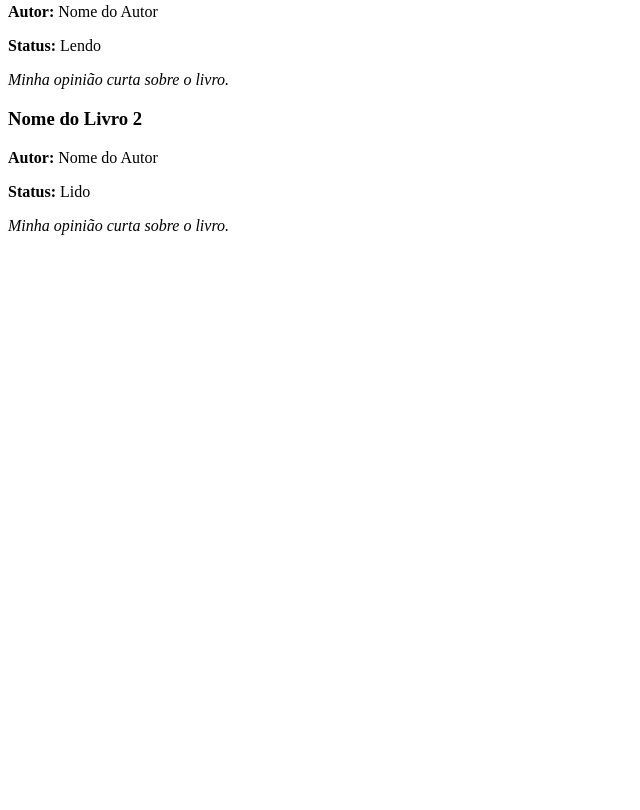
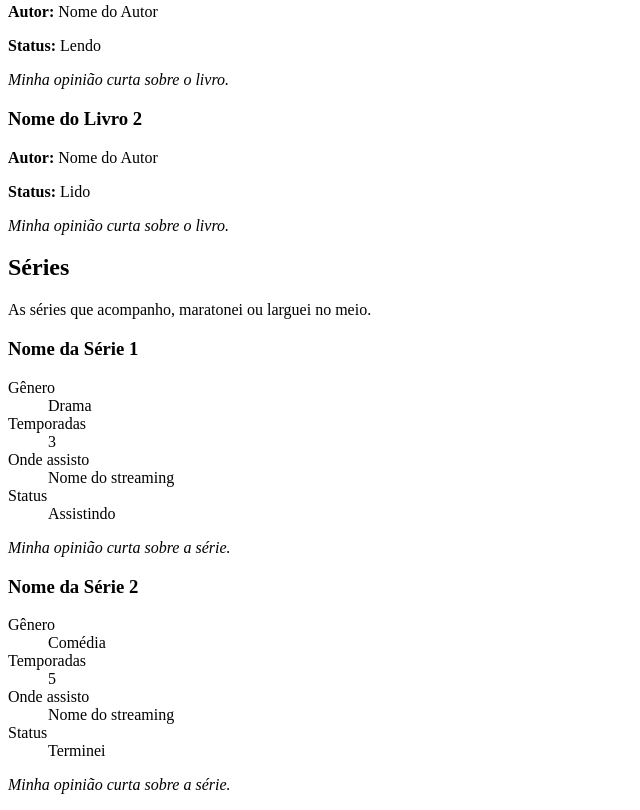
Before and after one commit to fabiogomes95/hobby-hub, a plain HTML site: page index.html in a window 1280 px wide. Shown: the part 309-1119 px from the top of the page, without its empty margins (0-640 px from the left). Before the commit the page ends 800 px from the top, so only its background shows below. Drawn offline with Linux system fonts and the light colour scheme.

Commit message:
Seção de Séries e roteiro de estudos

```diff
--- a/index.html
+++ b/index.html
@@ -132,8 +132,72 @@
     </section>
     <!-- ================= FIM DA SEÇÃO: LIVROS ================== -->
 
-    <!-- PRÓXIMO PASSO: seção de Séries (id="series") -->
-    <!-- DEPOIS: seção de Jogos (id="jogos") -->
+    <!-- ===================== SEÇÃO: SÉRIES ===================== -->
+
+    <!--
+      Mesma ideia da seção de Livros: um <section> com id igual ao link do menu.
+      Repare: id="series" SEM acento. Acento e espaço em id dão dor de cabeça,
+      então o padrão é usar só letras minúsculas, números e hífen (ex: "minhas-series").
+    -->
+    <section id="series">
+
+      <h2>Séries</h2>
+
+      <p>As séries que acompanho, maratonei ou larguei no meio.</p>
+
+      <article>
+        <!-- TROQUE pelas suas séries de verdade -->
+        <h3>Nome da Série 1</h3>
+
+        <!--
+          NOVIDADE: <dl> = "description list" (lista de descrição).
+          Serve pra pares de "rótulo → valor", tipo uma ficha técnica.
+            <dt> = o termo/rótulo   (description term)
+            <dd> = o valor dele     (description details)
+          Nos Livros usamos <p><strong>Autor:</strong> ...</p>, que funciona.
+          Mas o <dl> é o jeito "semântico" (com significado): o navegador e o
+          leitor de tela ENTENDEM que "Temporadas" e "3" estão ligados.
+          Depois você decide se quer padronizar os Livros desse jeito também.
+        -->
+        <dl>
+          <dt>Gênero</dt>
+          <dd>Drama</dd>
+
+          <dt>Temporadas</dt>
+          <dd>3</dd>
+
+          <dt>Onde assisto</dt>
+          <dd>Nome do streaming</dd>
+
+          <dt>Status</dt>
+          <dd>Assistindo</dd>
+        </dl>
+
+        <p><em>Minha opinião curta sobre a série.</em></p>
+      </article>
+
+      <article>
+        <h3>Nome da Série 2</h3>
+        <dl>
+          <dt>Gênero</dt>
+          <dd>Comédia</dd>
+
+          <dt>Temporadas</dt>
+          <dd>5</dd>
+
+          <dt>Onde assisto</dt>
+          <dd>Nome do streaming</dd>
+
+          <dt>Status</dt>
+          <dd>Terminei</dd>
+        </dl>
+        <p><em>Minha opinião curta sobre a série.</em></p>
+      </article>
+
+    </section>
+    <!-- ================= FIM DA SEÇÃO: SÉRIES ================== -->
+
+    <!-- PRÓXIMO PASSO: seção de Jogos (id="jogos") -->
 
   </main>
 
```
Also changed, not shown: 1 other file.
